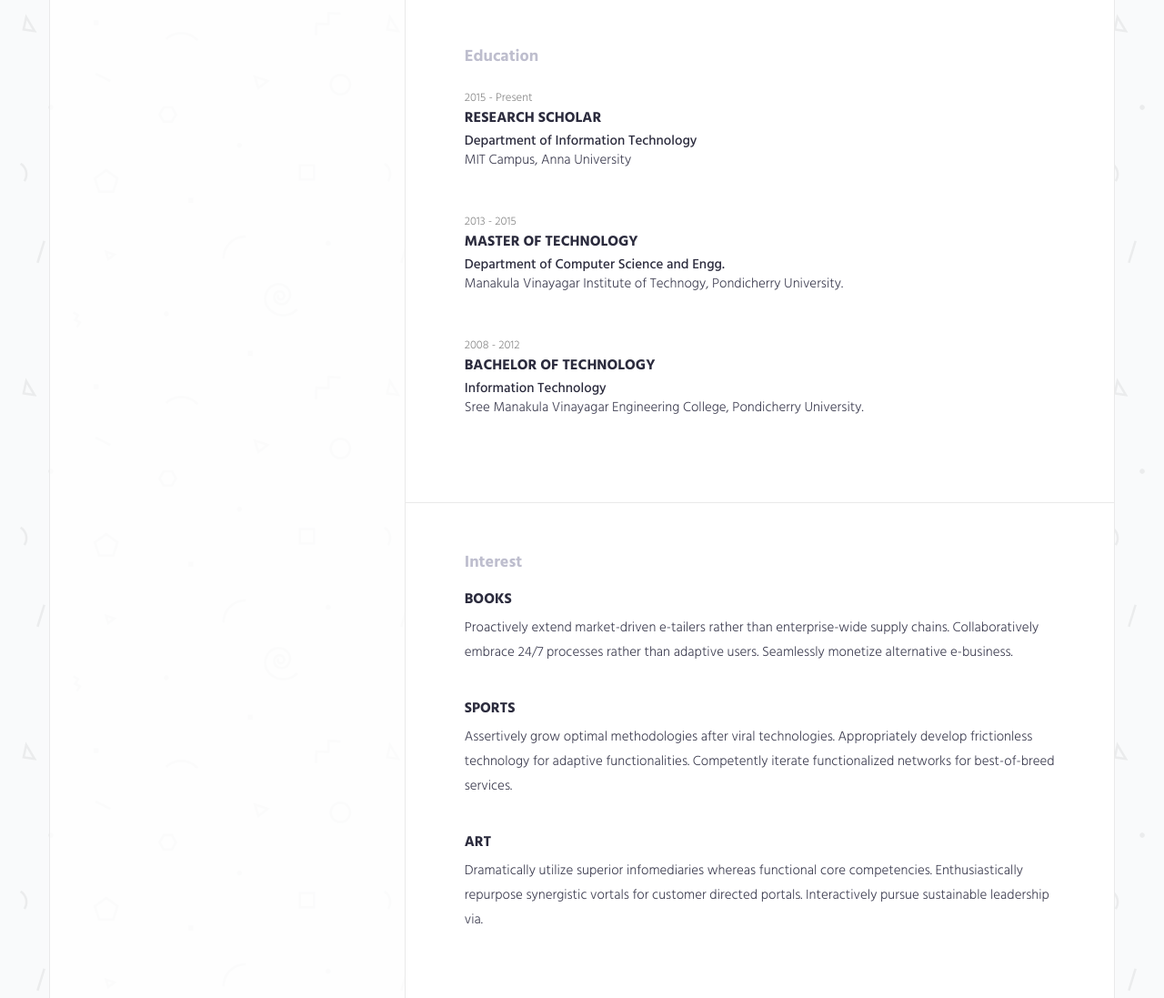
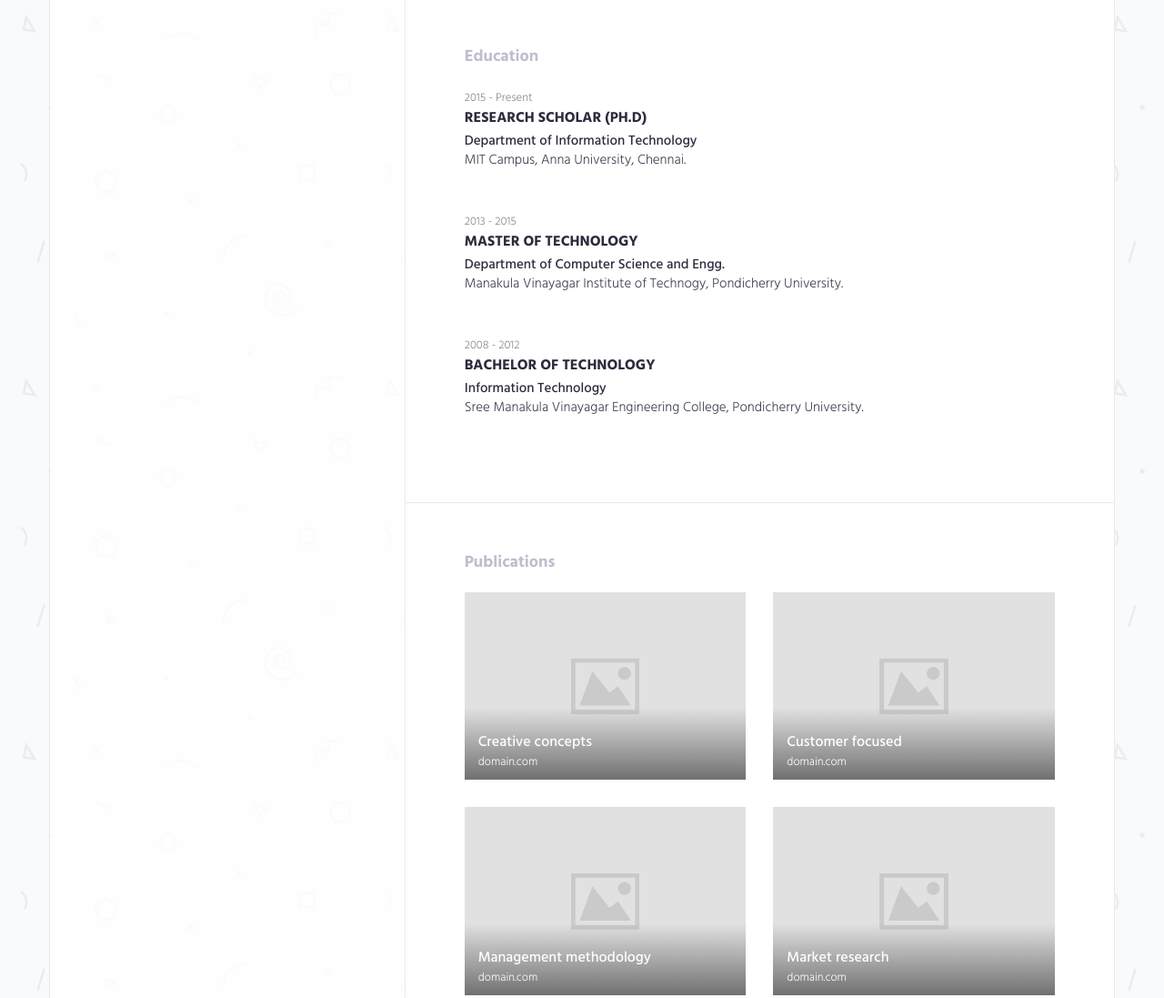
Before and after one commit to premanandv/premanandv.github.io, a plain HTML site: page index.html in a window 1280 px wide. Shown: the part 1140-2237 px from the top of the page at 91% size. Drawn offline with Linux system fonts and the light colour scheme.

Commit message:
Update index.html

```diff
--- a/index.html
+++ b/index.html
@@ -263,10 +263,10 @@
             <div class="col-md-12">
                 <div class="content-item">
                     <small>2015 - Present</small>
-                    <h3>Research Scholar</h3>
+                    <h3>Research Scholar (Ph.D)</h3>
                     <h4>Department of Information Technology</h4>
 
-                    <p>MIT Campus, Anna University</p>
+                    <p>MIT Campus, Anna University, Chennai.</p>
                 </div>
                 <!-- .experience-item -->
                 <div class="content-item">
@@ -294,7 +294,7 @@
 </section>
 <!-- .section-education -->
 
-<section class="section-wrapper section-interest gray-bg">
+<!--<section class="section-wrapper section-interest gray-bg">
     <div class="container-fluid">
         <div class="row">
             <div class="col-md-12">
@@ -303,7 +303,7 @@
                 </div>
             </div>
         </div>
-        <!-- .row -->
+
 
         <div class="row">
             <div class="col-md-12">
@@ -331,10 +331,11 @@
                 </div>
             </div>
         </div>
-        <!-- .row -->
+
 
     </div>
 </section>
+-->
 <!-- .section-publications -->
 
 <section class="section-wrapper portfolio-section">
@@ -342,7 +343,7 @@
         <div class="row">
             <div class="col-md-12">
                 <div class="section-title">
-                    <h2>Portfolio</h2>
+                    <h2>Publications</h2>
                 </div>
             </div>
         </div>
```
